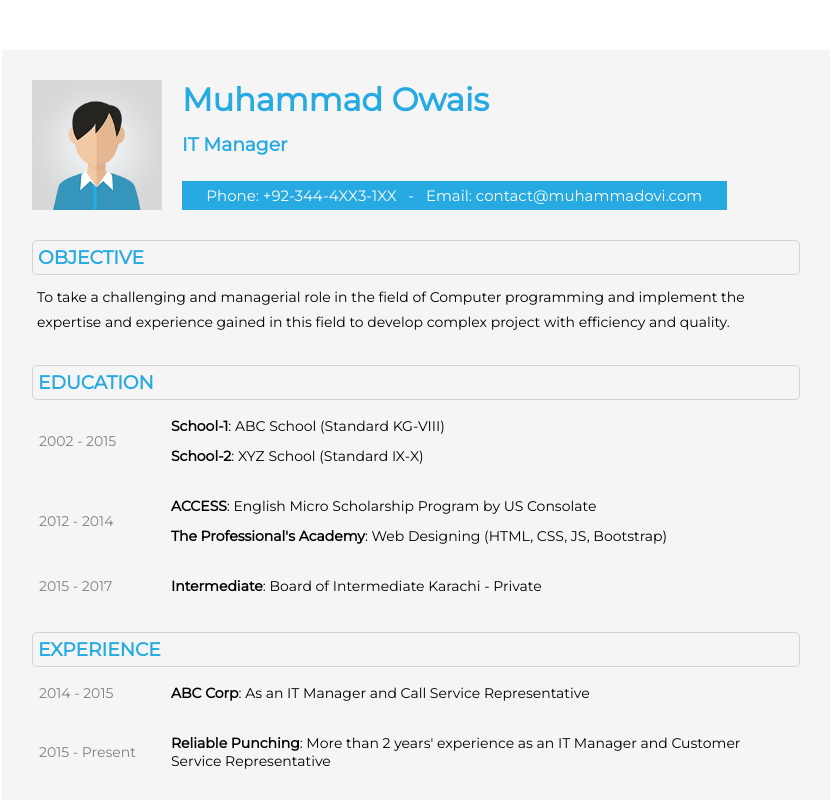
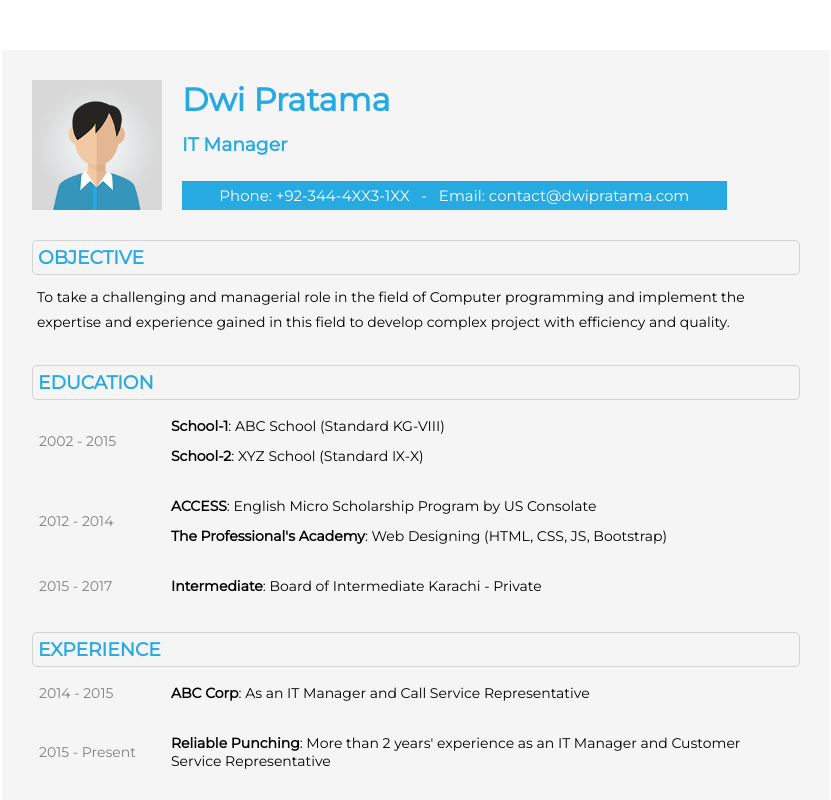
Before and after one commit to 045031323/DWIPRATAMA, a plain HTML site: page index.html in a window 1280 px wide. Shown: the top 800 px of the page, without its empty margins (224-1055 px from the left). Drawn offline with Linux system fonts and the light colour scheme.

Commit message:
Update index.html
Seting html

```diff
--- a/index.html
+++ b/index.html
@@ -12,10 +12,10 @@
     <div class="photo-and-name">
         <img src="profile.png" class="photo" alt="Profile Picture">
         <div class="contact-info-box">
-            <h1 class="name">Muhammad Owais</h1>
+            <h1 class="name">Dwi Pratama</h1>
             <br>
             <h3 class="job-title">IT Manager</h3>
-            <p class="contact-details">Phone: +92-344-4XX3-1XX &nbsp; - &nbsp; Email: contact@muhammadovi.com</p>
+            <p class="contact-details">Phone: +92-344-4XX3-1XX &nbsp; - &nbsp; Email: contact@dwipratama.com</p>
         </div>
     </div>
     <div id="objective">
```
